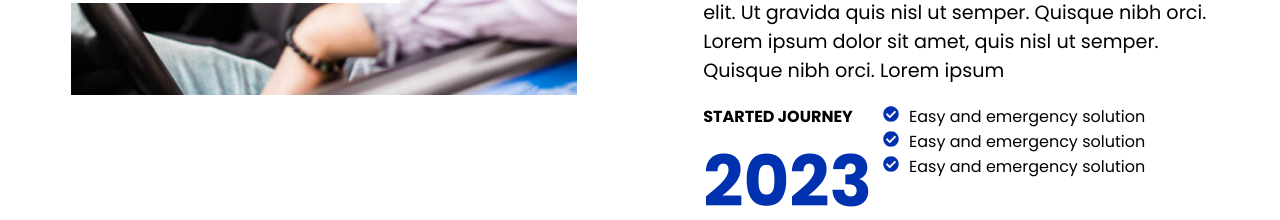
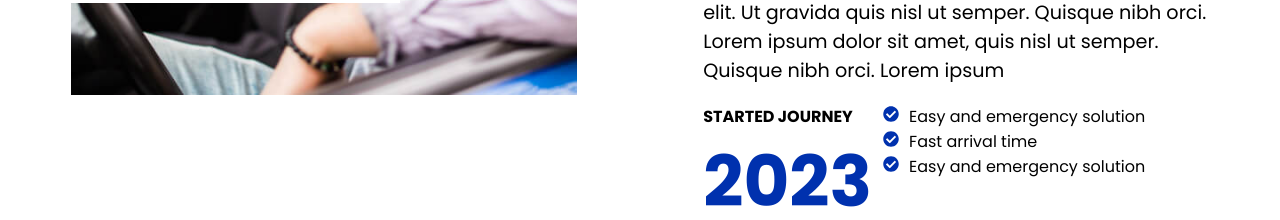
Before and after one commit to stephenmayowa112/Quicklift_, a React (Vite) app: page / in a window 1280 px wide. Shown: the part 1160-1380 px from the top of the page. Built offline with nearby package versions, Linux system fonts and the light colour scheme.

Commit message:
new commit

```diff
--- a/src/About/About.jsx
+++ b/src/About/About.jsx
@@ -42,7 +42,7 @@ function About() {
               <span>Easy and emergency solution</span></div>
               <div>
               <FaCheckCircle className="icon" />
-              <span>Easy and emergency solution</span></div>
+              <span>Fast arrival time</span></div>
               <div>
               <FaCheckCircle className="icon" />
               <span>Easy and emergency solution</span></div>
--- a/src/Download/download.jsx
+++ b/src/Download/download.jsx
@@ -18,7 +18,7 @@ function Download() {
         <div className="right">
           <h2 className="d-whereHeader">Download the free mobile App</h2>
           <p className="d-wherePara">
-           Get the QuickLift App from your favorite appstore <br/>and enjo convenience at yuour fingertips.
+           Get the QuickLift App from your favorite appstore <br/>and enjoy convenience at your fingertips.
 
           </p>
           <div className="d-where">
--- a/src/Footer/Footer.jsx
+++ b/src/Footer/Footer.jsx
@@ -1,4 +1,4 @@
-import "./footer.css";
+import "./Footer.css";
 import { CiSearch } from "react-icons/ci";
 
 function Footer() {
--- a/src/Header/Header.css
+++ b/src/Header/Header.css
@@ -6,7 +6,7 @@
     justify-content: space-around;
     align-items: center;
 
-    z-index: 3;
+    z-index: 4;
   }
 
   .h-logo{
```
